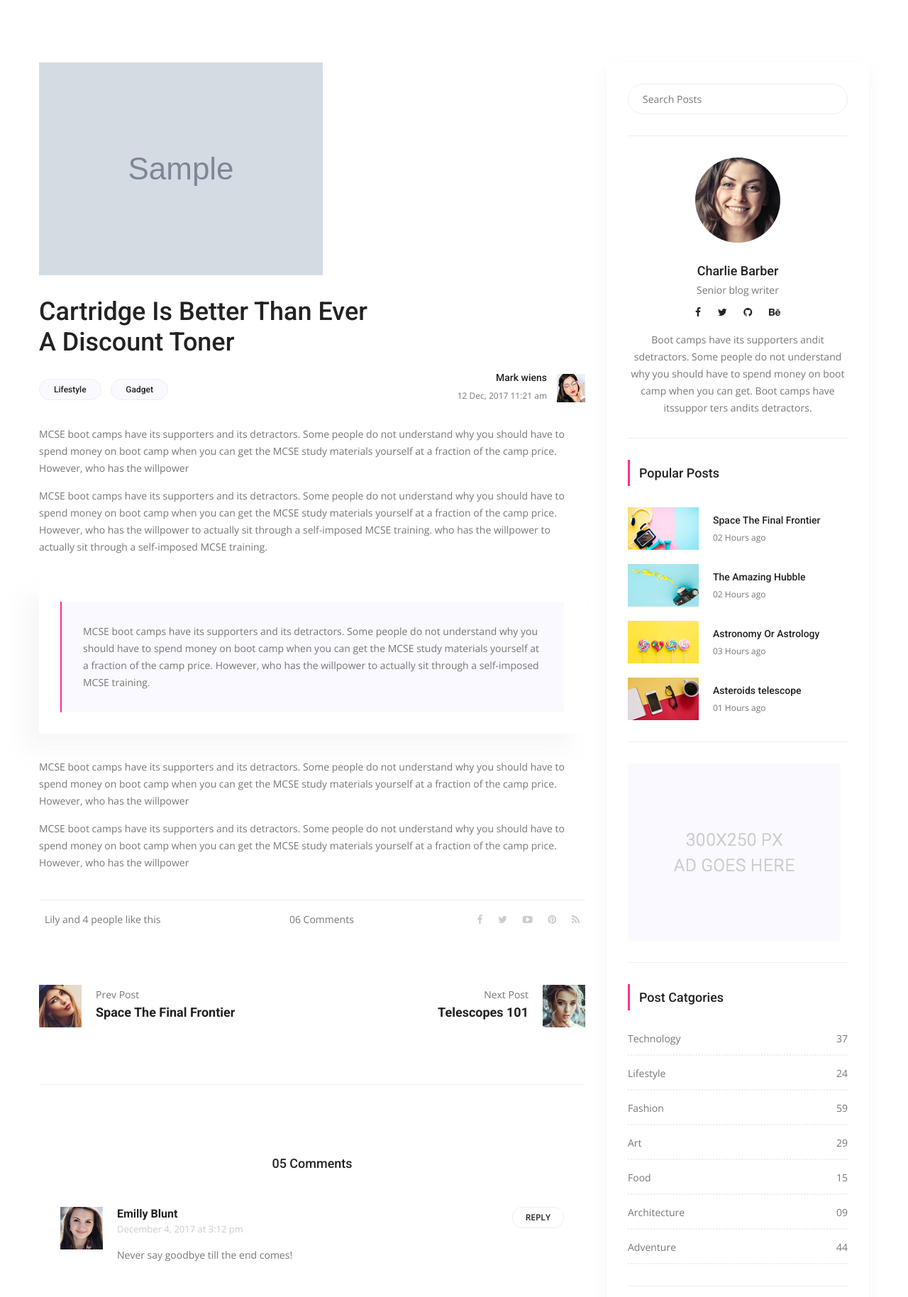
After one commit to gurnitha/2022-django-volkan-altis-fantom-blog, a Django app: a page that uses blog/templates/blog/post_detail.html in a window 1280 px wide. The commit adds this page. Shown: the part 542-2370 px from the top of the page at 71% size. Run offline with Django 3.2, Linux system fonts and the light colour scheme; tables that the repository leaves empty hold one stand-in row (values such as "Sample post"); grey boxes marked "Sample" are stand-in pictures; some libraries are stand-ins or nearby versions.

Commit message:
17. Post Detail Part 1: View, Template, Urls

```diff
--- a/blog/templates/blog/inc/content_main.html
+++ b/blog/templates/blog/inc/content_main.html
@@ -12,7 +12,7 @@
                             <div class="blog_text">
                                 <div class="blog_text_inner">
                                     <a class="cat" href="#">Gadgets</a>
-                                    <a href="single-blog.html">
+                                    <a href="{% url 'blog:post_detail' post.slug %}">
                                         <h4>{{ post.title }}</h4>
                                     </a>
                                     <p>{{ post.content }}</p>
--- /dev/null
+++ b/blog/templates/blog/post_detail.html
@@ -0,0 +1,378 @@
+{% extends 'base.html'%}
+{% load static %}
+
+{% block title %} {{ title }} {% endblock title %}
+
+{% block content %}
+    <!--================Home Banner Area =================-->
+    <section class="banner_area">
+        <div class="banner_inner d-flex align-items-center">
+            <div class="overlay bg-parallax" data-stellar-ratio="0.9" data-stellar-vertical-offset="0" data-background=""></div>
+            <div class="container">
+                <div class="banner_content text-center">
+                    <h2>Blog Post Details</h2>
+                    <div class="page_link">
+                        <a href="index.html">Home</a>
+                        <a href="single-blog.html">Post Details</a>
+                    </div>
+                </div>
+            </div>
+        </div>
+    </section>
+    <!--================End Home Banner Area =============-->
+    <!--================Blog Area ========================-->
+    <section class="blog_area p_120 single-post-area">
+        <div class="container">
+            <div class="row">
+
+            	<!-- Contant Main ------->
+                <div class="col-lg-8">
+                    <div class="main_blog_details">
+                        <img class="img-fluid" src="{{ post.image.url }}" alt="">
+                        <a href="#">
+                            <h4>Cartridge Is Better Than Ever <br /> A Discount Toner</h4>
+                        </a>
+                        <div class="user_details">
+                            <div class="float-left">
+                                <a href="#">Lifestyle</a>
+                                <a href="#">Gadget</a>
+                            </div>
+                            <div class="float-right">
+                                <div class="media">
+                                    <div class="media-body">
+                                        <h5>Mark wiens</h5>
+                                        <p>12 Dec, 2017 11:21 am</p>
+                                    </div>
+                                    <div class="d-flex">
+                                        <img src="{% static 'img/blog/user-img.jpg' %}" alt="">
+                                    </div>
+                                </div>
+                            </div>
+                        </div>
+                        <p>MCSE boot camps have its supporters and its detractors. Some people do not understand why you should have to spend money on boot camp when you can get the MCSE study materials yourself at a fraction of the camp price. However, who has the willpower</p>
+                        <p>MCSE boot camps have its supporters and its detractors. Some people do not understand why you should have to spend money on boot camp when you can get the MCSE study materials yourself at a fraction of the camp price. However, who has the willpower to actually sit through a self-imposed MCSE training. who has the willpower to actually sit through a self-imposed MCSE training.</p>
+                        <blockquote class="blockquote">
+                            <p class="mb-0">MCSE boot camps have its supporters and its detractors. Some people do not understand why you should have to spend money on boot camp when you can get the MCSE study materials yourself at a fraction of the camp price. However, who has the willpower to actually sit through a self-imposed MCSE training.</p>
+                        </blockquote>
+                        <p>MCSE boot camps have its supporters and its detractors. Some people do not understand why you should have to spend money on boot camp when you can get the MCSE study materials yourself at a fraction of the camp price. However, who has the willpower</p>
+                        <p>MCSE boot camps have its supporters and its detractors. Some people do not understand why you should have to spend money on boot camp when you can get the MCSE study materials yourself at a fraction of the camp price. However, who has the willpower</p>
+                        <div class="news_d_footer">
+                            <a href="#"><i class="lnr lnr lnr-heart"></i>Lily and 4 people like this</a>
+                            <a class="justify-content-center ml-auto" href="#"><i class="lnr lnr lnr-bubble"></i>06 Comments</a>
+                            <div class="news_socail ml-auto">
+                                <a href="#"><i class="fa fa-facebook"></i></a>
+                                <a href="#"><i class="fa fa-twitter"></i></a>
+                                <a href="#"><i class="fa fa-youtube-play"></i></a>
+                                <a href="#"><i class="fa fa-pinterest"></i></a>
+                                <a href="#"><i class="fa fa-rss"></i></a>
+                            </div>
+                        </div>
+                    </div>
+                    <div class="navigation-area">
+                        <div class="row">
+                            <div class="col-lg-6 col-md-6 col-12 nav-left flex-row d-flex justify-content-start align-items-center">
+                                <div class="thumb">
+                                    <a href="#"><img class="img-fluid" src="{% static 'img/blog/prev.jpg' %}" alt=""></a>
+                                </div>
+                                <div class="arrow">
+                                    <a href="#"><span class="lnr text-white lnr-arrow-left"></span></a>
+                                </div>
+                                <div class="detials">
+                                    <p>Prev Post</p>
+                                    <a href="#">
+                                        <h4>Space The Final Frontier</h4>
+                                    </a>
+                                </div>
+                            </div>
+                            <div class="col-lg-6 col-md-6 col-12 nav-right flex-row d-flex justify-content-end align-items-center">
+                                <div class="detials">
+                                    <p>Next Post</p>
+                                    <a href="#">
+                                        <h4>Telescopes 101</h4>
+                                    </a>
+                                </div>
+                                <div class="arrow">
+                                    <a href="#"><span class="lnr text-white lnr-arrow-right"></span></a>
+                                </div>
+                                <div class="thumb">
+                                    <a href="#"><img class="img-fluid" src="{% static 'img/blog/next.jpg' %}" alt=""></a>
+                                </div>
+                            </div>
+                        </div>
+                    </div>
+                    <div class="comments-area">
+                        <h4>05 Comments</h4>
+                        <div class="comment-list">
+                            <div class="single-comment justify-content-between d-flex">
+                                <div class="user justify-content-between d-flex">
+                                    <div class="thumb">
+                                        <img src="{% static 'img/blog/c1.jpg' %}" alt="">
+                                    </div>
+                                    <div class="desc">
+                                        <h5><a href="#">Emilly Blunt</a></h5>
+                                        <p class="date">December 4, 2017 at 3:12 pm </p>
+                                        <p class="comment">
+                                            Never say goodbye till the end comes!
+                                        </p>
+                                    </div>
+                                </div>
+                                <div class="reply-btn">
+                                    <a href="" class="btn-reply text-uppercase">reply</a>
+                                </div>
+                            </div>
+                        </div>
+                        <div class="comment-list left-padding">
+                            <div class="single-comment justify-content-between d-flex">
+                                <div class="user justify-content-between d-flex">
+                                    <div class="thumb">
+                                        <img src="{% static 'img/blog/c2.jpg' %}" alt="">
+                                    </div>
+                                    <div class="desc">
+                                        <h5><a href="#">Elsie Cunningham</a></h5>
+                                        <p class="date">December 4, 2017 at 3:12 pm </p>
+                                        <p class="comment">
+                                            Never say goodbye till the end comes!
+                                        </p>
+                                    </div>
+                                </div>
+                                <div class="reply-btn">
+                                    <a href="" class="btn-reply text-uppercase">reply</a>
+                                </div>
+                            </div>
+                        </div>
+                        <div class="comment-list left-padding">
+                            <div class="single-comment justify-content-between d-flex">
+                                <div class="user justify-content-between d-flex">
+                                    <div class="thumb">
+                                        <img src="{% static 'img/blog/c3.jpg' %}" alt="">
+                                    </div>
+                                    <div class="desc">
+                                        <h5><a href="#">Annie Stephens</a></h5>
+                                        <p class="date">December 4, 2017 at 3:12 pm </p>
+                                        <p class="comment">
+                                            Never say goodbye till the end comes!
+                                        </p>
+                                    </div>
+                                </div>
+                                <div class="reply-btn">
+                                    <a href="" class="btn-reply text-uppercase">reply</a>
+                                </div>
+                            </div>
+                        </div>
+                        <div class="comment-list">
+                            <div class="single-comment justify-content-between d-flex">
+                                <div class="user justify-content-between d-flex">
+                                    <div class="thumb">
+                                        <img src="{% static 'img/blog/c4.jpg' %}" alt="">
+                                    </div>
+                                    <div class="desc">
+                                        <h5><a href="#">Maria Luna</a></h5>
+                                        <p class="date">December 4, 2017 at 3:12 pm </p>
+                                        <p class="comment">
+                                            Never say goodbye till the end comes!
+                                        </p>
+                                    </div>
+                                </div>
+                                <div class="reply-btn">
+                                    <a href="" class="btn-reply text-uppercase">reply</a>
+                                </div>
+                            </div>
+                        </div>
+                        <div class="comment-list">
+                            <div class="single-comment justify-content-between d-flex">
+                                <div class="user justify-content-between d-flex">
+                                    <div class="thumb">
+                                        <img src="{% static 'img/blog/c5.jpg' %}" alt="">
+                                    </div>
+                                    <div class="desc">
+                                        <h5><a href="#">Ina Hayes</a></h5>
+                                        <p class="date">December 4, 2017 at 3:12 pm </p>
+                                        <p class="comment">
+                                            Never say goodbye till the end comes!
+                                        </p>
+                                    </div>
+                                </div>
+                                <div class="reply-btn">
+                                    <a href="" class="btn-reply text-uppercase">reply</a>
+                                </div>
+                            </div>
+                        </div>
+                    </div>
+                    <div class="comment-form">
+                        <h4>Leave a Reply</h4>
+                        <form>
+                            <div class="form-group form-inline">
+                                <div class="form-group col-lg-6 col-md-6 name">
+                                    <input type="text" class="form-control" id="name" placeholder="Enter Name" onfocus="this.placeholder = ''" onblur="this.placeholder = 'Enter Name'">
+                                </div>
+                                <div class="form-group col-lg-6 col-md-6 email">
+                                    <input type="email" class="form-control" id="email" placeholder="Enter email address" onfocus="this.placeholder = ''" onblur="this.placeholder = 'Enter email address'">
+                                </div>
+                            </div>
+                            <div class="form-group">
+                                <input type="text" class="form-control" id="subject" placeholder="Subject" onfocus="this.placeholder = ''" onblur="this.placeholder = 'Subject'">
+                            </div>
+                            <div class="form-group">
+                                <textarea class="form-control mb-10" rows="5" name="message" placeholder="Messege" onfocus="this.placeholder = ''" onblur="this.placeholder = 'Messege'" required=""></textarea>
+                            </div>
+                            <a href="#" class="primary-btn submit_btn">Post Comment</a>
+                        </form>
+                    </div>
+                </div>
+                <!-- End Contant Main --->
+
+                <!-- Contant Aside ------>
+                <div class="col-lg-4">
+                    <div class="blog_right_sidebar">
+
+                    	<!-- Search -->
+                        <aside class="single_sidebar_widget search_widget">
+                            <div class="input-group">
+                                <input type="text" class="form-control" placeholder="Search Posts">
+                                <span class="input-group-btn">
+                                <button class="btn btn-default" type="button"><i class="lnr lnr-magnifier"></i></button>
+                                </span>
+                            </div>
+                            <!-- /input-group -->
+                            <div class="br"></div>
+                        </aside>
+
+                        <!-- The Bloger -->
+                        <aside class="single_sidebar_widget author_widget">
+                            <img class="author_img rounded-circle" src="{% static 'img/blog/author.png" alt="">
+                            <h4>Charlie Barber</h4>
+                            <p>Senior blog writer</p>
+                            <div class="social_icon">
+                                <a href="#"><i class="fa fa-facebook"></i></a>
+                                <a href="#"><i class="fa fa-twitter"></i></a>
+                                <a href="#"><i class="fa fa-github"></i></a>
+                                <a href="#"><i class="fa fa-behance"></i></a>
+                            </div>
+                            <p>Boot camps have its supporters andit sdetractors. Some people do not understand why you should have to spend money on boot camp when you can get. Boot camps have itssuppor ters andits detractors.</p>
+                            <div class="br"></div>
+                        </aside>
+
+                        <!-- Popular Posts -->
+                        <aside class="single_sidebar_widget popular_post_widget">
+                            <h3 class="widget_title">Popular Posts</h3>
+                            <div class="media post_item">
+                                <img src="{% static 'img/blog/popular-post/post1.jpg' %}" alt="post">
+                                <div class="media-body">
+                                    <a href="blog-details.html">
+                                        <h3>Space The Final Frontier</h3>
+                                    </a>
+                                    <p>02 Hours ago</p>
+                                </div>
+                            </div>
+                            <div class="media post_item">
+                                <img src="{% static 'img/blog/popular-post/post2.jpg' %}" alt="post">
+                                <div class="media-body">
+                                    <a href="blog-details.html">
+                                        <h3>The Amazing Hubble</h3>
+                                    </a>
+                                    <p>02 Hours ago</p>
+                                </div>
+                            </div>
+                            <div class="media post_item">
+                                <img src="{% static 'img/blog/popular-post/post3.jpg' %}" alt="post">
+                                <div class="media-body">
+                                    <a href="blog-details.html">
+                                        <h3>Astronomy Or Astrology</h3>
+                                    </a>
+                                    <p>03 Hours ago</p>
+                                </div>
+                            </div>
+                            <div class="media post_item">
+                                <img src="{% static 'img/blog/popular-post/post4.jpg' %}" alt="post">
+                                <div class="media-body">
+                                    <a href="blog-details.html">
+                                        <h3>Asteroids telescope</h3>
+                                    </a>
+                                    <p>01 Hours ago</p>
+                                </div>
+                            </div>
+                            <div class="br"></div>
+                        </aside>
+
+                        <!-- Banner -->
+                        <aside class="single_sidebar_widget">
+                            <a href="#"><img class="img-fluid" src="{% static 'img/blog/add.jpg' %}" alt=""></a>
+                            <div class="br"></div>
+                        </aside>
+
+                        <!-- Posts By Category -->
+                        <aside class="single_sidebar_widget post_category_widget">
+                            <h4 class="widget_title">Post Catgories</h4>
+                            <ul class="list cat-list">
+                                <li>
+                                    <a href="#" class="d-flex justify-content-between">
+                                        <p>Technology</p>
+                                        <p>37</p>
+                                    </a>
+                                </li>
+                                <li>
+                                    <a href="#" class="d-flex justify-content-between">
+                                        <p>Lifestyle</p>
+                                        <p>24</p>
+                                    </a>
+                                </li>
+                                <li>
+                                    <a href="#" class="d-flex justify-content-between">
+                                        <p>Fashion</p>
+                                        <p>59</p>
+                                    </a>
+                                </li>
+                                <li>
+                                    <a href="#" class="d-flex justify-content-between">
+                                        <p>Art</p>
+                                        <p>29</p>
+                                    </a>
+                                </li>
+                                <li>
+                                    <a href="#" class="d-flex justify-content-between">
+                                        <p>Food</p>
+                                        <p>15</p>
+                                    </a>
+                                </li>
+                                <li>
+                                    <a href="#" class="d-flex justify-content-between">
+                                        <p>Architecture</p>
+                                        <p>09</p>
+                                    </a>
+                                </li>
+                                <li>
+                                    <a href="#" class="d-flex justify-content-between">
+                                        <p>Adventure</p>
+                                        <p>44</p>
+                                    </a>
+                                </li>
+                            </ul>
+                            <div class="br"></div>
+                        </aside>
+
+                        <!-- Tags -->
+                        <aside class="single-sidebar-widget tag_cloud_widget">
+                            <h4 class="widget_title">Tag Clouds</h4>
+                            <ul class="list">
+                                <li><a href="#">Technology</a></li>
+                                <li><a href="#">Fashion</a></li>
+                                <li><a href="#">Architecture</a></li>
+                                <li><a href="#">Fashion</a></li>
+                                <li><a href="#">Food</a></li>
+                                <li><a href="#">Technology</a></li>
+                                <li><a href="#">Lifestyle</a></li>
+                                <li><a href="#">Art</a></li>
+                                <li><a href="#">Adventure</a></li>
+                                <li><a href="#">Food</a></li>
+                                <li><a href="#">Lifestyle</a></li>
+                                <li><a href="#">Adventure</a></li>
+                            </ul>
+                        </aside>
+                    </div>
+                </div>
+                <!-- End Contant Aside -->
+            </div>
+        </div>
+    </section>
+    <!--================Blog Area ========================-->
+{% endblock content %}
--- a/blog/urls.py
+++ b/blog/urls.py
@@ -9,4 +9,5 @@ from .views import *
 app_name = 'blog'
 urlpatterns = [
     path('', PostListView.as_view(), name='post_list'),
+    path('post/<slug:slug>/', PostDetailView.as_view(), name='post_detail'),
 ]
--- a/blog/views.py
+++ b/blog/views.py
@@ -5,7 +5,7 @@ from django.shortcuts import render
 from django.utils import timezone
 from django.views.generic.base import TemplateView
 from django.views.generic.list import ListView
-
+from django.views.generic.detail import DetailView
 # Locals
 from .models import Post
 
@@ -28,3 +28,15 @@ class PostListView(ListView):
     # Get all posts with status pubish
     def get_queryset(self):
         return self.model.objects.filter(status='published')
+
+
+class PostDetailView(DetailView):
+
+    model = Post
+    context_object_name = 'post'
+    template_name = "blog/post_detail.html"
+
+    def get_context_data(self, **kwargs):
+        context = super().get_context_data(**kwargs)
+        context['title'] = 'Post'
+        return context
```
Also changed, not shown: README.md.
